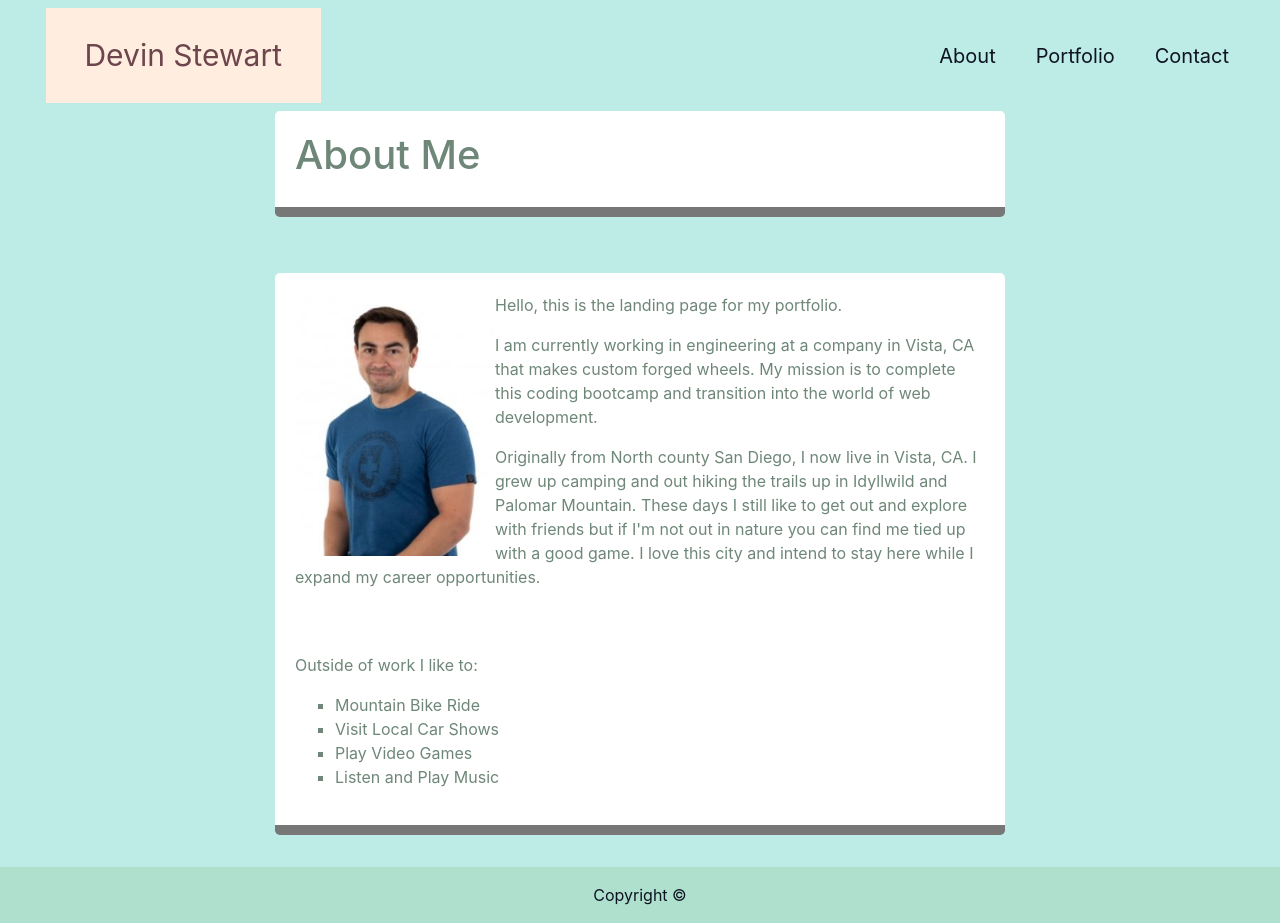
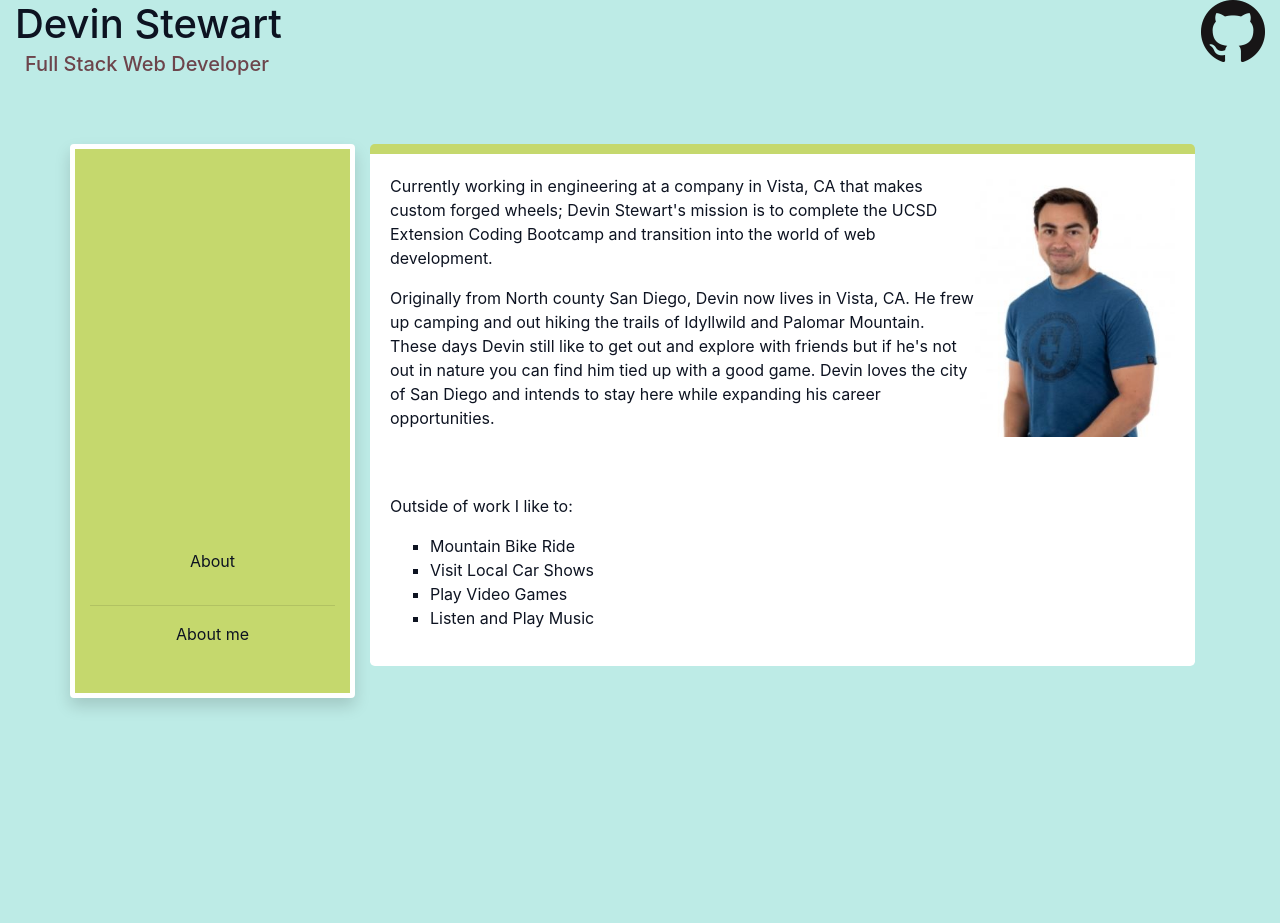
Before and after one commit to Bigshmow/Bootstrap-Portfolio, a plain HTML site: page about.html in a window 1280 px wide. After the commit the page ends 800 px from the top, so only its background shows below. Drawn offline with nearby package versions, Linux system fonts and the light colour scheme.

Commit message:
Updated about/contact/port styling to match wireframe brainstorm, need to add hobbies link/page

```diff
--- a/about.html
+++ b/about.html
@@ -14,44 +14,37 @@
 </head>
 
 <body>
-    <nav class="navbar navbar-default">
-        <div class="container-fluid">
-            <div class="col-md-3 col-12">
-                <Header class="bigname text-center">Devin Stewart</Header>
-            </div>
+    <div class="container-fluid">
+        <div class="row">
+            <h1 class="col-6 nameHead text-left">Devin Stewart</h1>
+            <h1 class="col-6 gitHub text-right"><a href="https://www.github.com/bigshmow"><img
+                        src="../Bootstrap-Portfolio/assets/images/GitHub-Mark-64px.png"></a></h1>
+        </div>
 
-            <ul class="nav nav-pills">
-                <li role="presentation" class="navbar-right default-text"><a href="index.html">About</a></li>
-                <li role="presentation" class="navbar-right default-text"><a href="portfolio.html">Portfolio</a></li>
-                <li role="presentation" class="navbar-right default-text"><a href="contact.html">Contact</a></li>
-            </ul>
+        <div class="row">
+            <h5 class="col-4 text-left seekingPos">Full Stack Web Developer</h5>
         </div>
-    </nav>
     </div>
     <div class="container"">
-                <div class=" row">
-        <div class="col-sm-2"></div>
-        <div class="col-sm-8">
-            <div class="jumbotron">
-                <h1>About Me</h1>
-            </div>
+
+            <div class=" row">
+        <div class="col-sm-3 card shadow infoBox" id="aboutBox">
+            <a href="../Bootstrap-Portfolio/index.html" class="stretched-link"></a>
+            <p>About</p></a>
+            <hr>
+            <p>About me</p>
         </div>
-        <div class="col-sm-2"></div>
-    </div>
-    <br>
-    <div class="row">
-        <div class="col-sm-2"></div>
-        <div class="col-sm-8">
-            <div class="jumbotron">
+        <br>
+        <div class="col-sm-9">
+            <div class="jumbotron dialogueBox about">
 
-                <img src="../Bootstrap-Portfolio/assets/images/Profile_Picture2.JPG" style="float:left; width:200px;">
-                <p>Hello, this is the landing page for my portfolio.</p>
-                <p>I am currently working in engineering at a company in Vista, CA that makes custom forged wheels. My
-                    mission is to complete this coding bootcamp and transition into the world of web development.</p>
-                <p>Originally from North county San Diego, I now live in Vista, CA. I grew up camping and out hiking the
-                    trails up in Idyllwild and Palomar Mountain. These days I still like to get out and explore with
-                    friends but if I'm not out in nature you can find me tied up with a good game. I love this city and
-                    intend to stay here while I expand my career opportunities.</p>
+                <img src="../Bootstrap-Portfolio/assets/images/Profile_Picture2.JPG"
+                    style="float:right; max-width:200px;">
+                <p>Currently working in engineering at a company in Vista, CA that makes custom forged wheels; Devin Stewart's mission is to complete the UCSD Extension Coding Bootcamp and transition into the world of web development.</p>
+                <p>Originally from North county San Diego, Devin now lives in Vista, CA.  He frew up camping and out hiking the
+                    trails of Idyllwild and Palomar Mountain. These days Devin still like to get out and explore with
+                    friends but if he's not out in nature you can find him tied up with a good game. Devin loves the city of San Diego and
+                    intends to stay here while expanding his career opportunities.</p>
                 <br><br>
                 <p class="text-left">Outside of work I like to:</p>
                 <ul class="text-left" style="list-style-type: square">
@@ -62,13 +55,8 @@
                 </ul>
             </div>
         </div>
-        <div class="col-sm-2"></div>
+
     </div>
-    </div>
-
-    <footer class="container-fluid w-100 py-3 footer">
-        Copyright ©
-    </footer>
 
 </body>
 
--- a/assets/css/style.css
+++ b/assets/css/style.css
@@ -25,7 +25,6 @@ h5 {
     color: #0D1321;
 }
 
-
 .gitHub {
     color: #0D1321;
 }
@@ -42,37 +41,36 @@ h5 {
     border: 5px white solid;
 }
 
-.about-me {
+.dialogueBox {
+    background-color: white;
+    color: #0D1321;
     padding: 20px;
-    font-size: 20px;
-    color: #0D1321;
-    border-bottom: 10px solid #777777;
+    height: auto;
+    margin-top: 60px;
 }
+
+.about {
+    border-top: 10px solid #C5d86d;
+}
+
+.contact {
+    border-top: 10px solid #ffeddf;
+}
+
+.portfolio {
+    border-top: 10px solid #afe0ce;
+}
+
+.fun {
+    border-top: 10px solid #ab3e50;
+}
+
 
 .bigname {
     font-Size: 30px;
     color: #6D454C;
     background-color: #FFEDDF;
     padding: 25px;
-}
-
-.default-text {
-    padding: 20px;
-    font-size: 20px;
-    color: #0D1321;
-}
-
-.footer {
-    background-color: #AFE0CE;
-    color: #0D1321;
-    text-align: center;
-}
-
-.jumbotron {
-    background-color: white;
-    color: rgb(110, 135, 120);
-    padding: 20px;
-    border-bottom: 10px solid #777777;
 }
 
 /* id */
@@ -98,18 +96,8 @@ h5 {
     transition: border-radius 1s;
 }
 
-#resumeBox {
-    background-color: #6d454c;
-    transition: border-radius 2s;
-}
-
-#resumeBox:hover {
-    border-radius: 25px;
-    transition: border-radius 1s;
-}
-
 #funBox {
-    background-color: #ffeddf;
+    background-color: #ab3e50;
     transition: border-radius 2s;
 }
 
@@ -117,3 +105,13 @@ h5 {
     border-radius: 25px;
     transition: border-radius 1s;
 }
+
+#contactBox {
+    background-color: #ffeddf;
+    transition: border-radius 2s;
+}
+
+#contactBox:hover {
+    border-radius: 25px;
+    transition: border-radius 1s;
+}
```
Also changed, not shown: contact.html (+20 -32 lines), index.html (+7 -9 lines), portfolio.html (+25 -33 lines).
